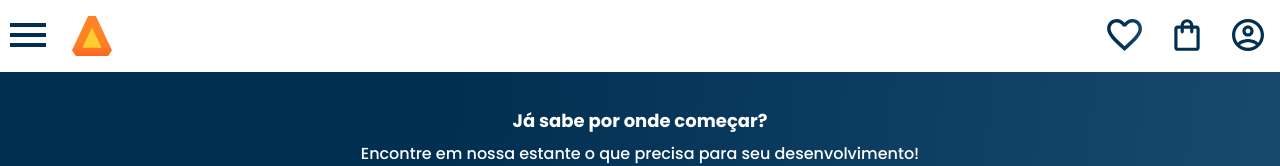
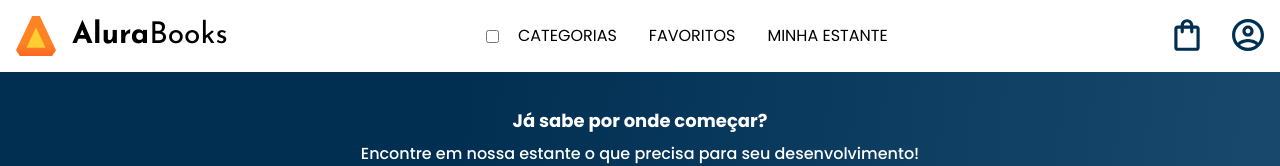
Before and after one commit to frankwill/alurabooks, a plain HTML site: page index.html in a window 1280 px wide. Shown: the top 166 px of the page. Drawn offline with nearby package versions, Linux system fonts and the light colour scheme.

Commit message:
Adicionando media queries para versão tablet

```diff
--- a/index.html
+++ b/index.html
@@ -10,6 +10,7 @@
     <link rel="preconnect" href="https://fonts.gstatic.com" crossorigin>
     <link rel="stylesheet" href="https://cdn.jsdelivr.net/npm/swiper@8/swiper-bundle.min.css">
     <link href="https://fonts.googleapis.com/css2?family=Poppins:wght@300;400;500;700&display=swap" rel="stylesheet">
+    <link href="https://fonts.googleapis.com/css2?family=Josefin+Sans:wght@400;700&display=swap" rel="stylesheet">
     <link rel="stylesheet" href="styles.css">
 </head>
 
@@ -39,9 +40,38 @@
                 </li>
             </ul>
             <img src="img/Logo.svg" alt="Logo da Alurabooks" class="container__img">
+            <h1 class="container__titulo"><b class="container__titulo--negrito">Alura</b>Books</h1>
         </div>
+
+        <ul class="opcoes">
+            <input type="checkbox" id="opcoes__menu" class="opcoes__botao">
+            <label for="opcoes__menu">
+                <li class="opcoes__item">Categorias</li>
+            </label>
+            <ul class="lista-menu">
+                <li class="lista-menu__titulo">Categorias</li>
+                <li class="lista-menu__item">
+                    <a href="#" class="lista-menu__link">Programação</a>
+                </li>
+                <li class="lista-menu__item">
+                    <a href="#" class="lista-menu__link">Front-end</a>
+                </li>
+                <li class="lista-menu__item">
+                    <a href="#" class="lista-menu__link">Infraestrutura</a>
+                </li>
+                <li class="lista-menu__item">
+                    <a href="#" class="lista-menu__link">Business</a>
+                </li>
+                <li class="lista-menu__item">
+                    <a href="#" class="lista-menu__link">Desing & UX</a>
+                </li>
+            </ul>
+            <li class="opcoes__item"><a href="#" class="opcoes__link">Favoritos</a></li>
+            <li class="opcoes__item"><a href="#" class="opcoes__link">Minha estante</a></li>
+        </ul>
+
         <div class="container"> <!--Filho direto do cabecalho/Flex-Item-->
-            <a href="#"><img src="img/Favoritos.svg" alt="Meus favoritos" class="container__img"></a>
+            <a href="#"><img src="img/Favoritos.svg" alt="Meus favoritos" class="container__img container__img-transparente"></a>
             <a href="#"><img src="img/Compras.svg" alt="Carrinho de compras" class="container__img"></a>
             <a href="#"><img src="img/Usuario.svg" alt="Meu perfil" class="container__img"></a>
         </div>
--- a/styles.css
+++ b/styles.css
@@ -13,6 +13,8 @@
     --azul-degrade: linear-gradient(97.54deg, #002F52 35.49%, #326589 165.37%);
     --fonte-principal: "Poppins";
     --azul: #002F52;
+    --fonte-secundaria: 'Josefin Sans';
+    --preto: #000000;
 }
 
 body {
--- a/styles/header.css
+++ b/styles/header.css
@@ -28,12 +28,20 @@
     padding: 1em;
 }
 
+.container__titulo {
+    display: none;
+}
+
 .lista-menu {
     display: none;
     position: absolute;
     top: 100%;
     width: 60vw;
     background: var(--branco);
+}
+
+.opcoes {
+    display: none;
 }
 
 
@@ -58,3 +66,54 @@
     background-clip: text;
     text-transform: uppercase;
 }
+
+@media screen and (min-width: 1024px) {
+    .container__titulo, .container__titulo--negrito {
+        font-family: var(--fonte-secundaria);
+        font-size: 30px;
+    }
+
+    .container__titulo {
+        font-weight: 400;
+    }
+
+    .container__titulo--negrito {
+        font-weight: 700;
+    }
+
+    .container__titulo {
+        display: block;
+
+    }
+
+    .opcoes {
+        display: flex;
+        align-items: center;
+    }
+
+    .opcoes__item {
+        padding: 0 1em;
+        text-transform: uppercase;
+    }
+
+    .opcoes__link {
+        text-decoration: none;
+        color: var(--preto);
+    }
+
+    .container__img-transparente {
+        display: none;
+    }
+
+    .cabecalho__menu-hamburguer {
+        display: none;
+    }
+
+    .opcoes__botao:checked ~ .lista-menu {
+        display: block;
+        width: auto;
+    }
+    .lista-menu__titulo {
+        display: none;
+    }
+}
```
Also changed, not shown: styles/rodape.css (line endings or trailing spaces).
